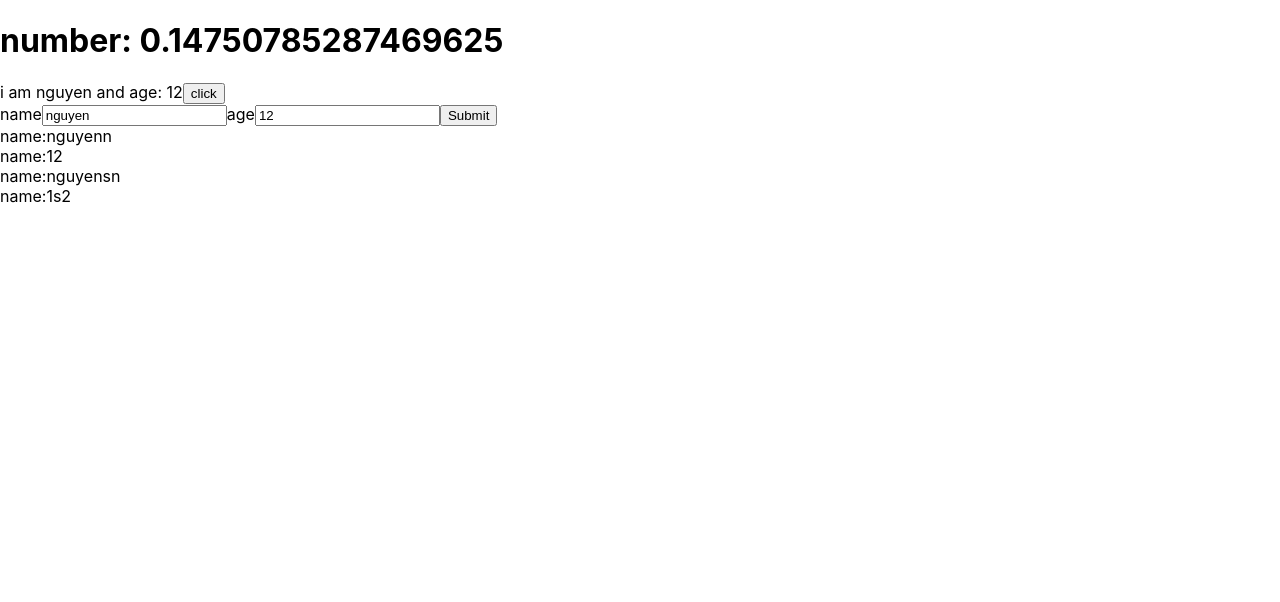
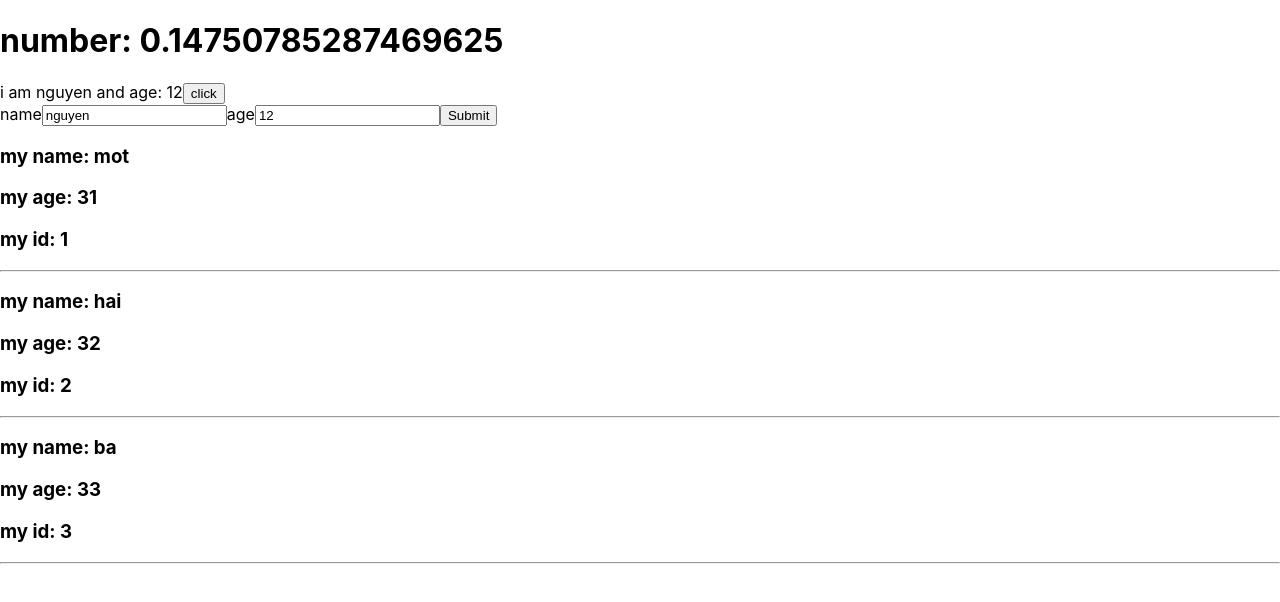
Before and after one commit to nguyenlehong/react-hoidanIT, a React (Create React App) app: page / in a window 1280 px wide. Shown: the top 602 px of the page. Built offline with nearby package versions, Linux system fonts and the light colour scheme.

Commit message:
video 28

```diff
--- a/src/components/DisplayInfo.js
+++ b/src/components/DisplayInfo.js
@@ -1,11 +1,24 @@
 import React from "react";
 class DisplayInfo extends React.Component {
   render() {
-    const { name, age } = this.props;
+    const { listUser } = this.props;
+    console.log(listUser);
     return (
       <div>
-        <div>name:{name}</div>
-        <div>name:{age} </div>
+        <div>
+          {listUser.map((user) => {
+            return (
+              <div key={user.id}>
+                <h3>my name: {user.name}</h3>
+
+                <h3>my age: {user.age}</h3>
+
+                <h3>my id: {user.id}</h3>
+                <hr></hr>
+              </div>
+            );
+          })}
+        </div>
       </div>
     );
   }
--- a/src/components/MyComponent.js
+++ b/src/components/MyComponent.js
@@ -3,14 +3,20 @@ import DisplayInfo from "./DisplayInfo";
 import UserInfo from "./UserInfo";
 
 class MyComponent extends React.Component {
+  state = {
+    listuser: [
+      { id: "1", name: "mot", age: "31" },
+
+      { id: "2", name: "hai", age: "32" },
+
+      { id: "3", name: "ba", age: "33" },
+    ],
+  };
   render() {
-    const num = ["1", "2", "2"];
     return (
       <div>
         <UserInfo />
-        <DisplayInfo name="nguyenn" age="12"></DisplayInfo>
-
-        <DisplayInfo name="nguyensn" age="1s2" num={num}></DisplayInfo>
+        <DisplayInfo listUser={this.state.listuser}></DisplayInfo>
       </div>
     );
   }
```
